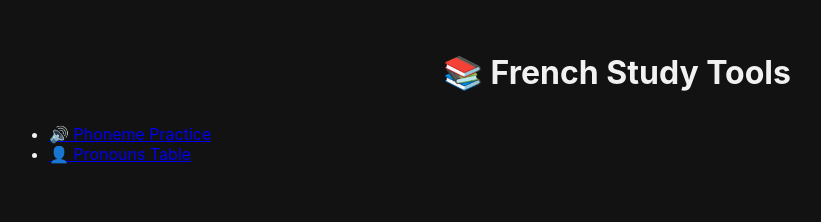
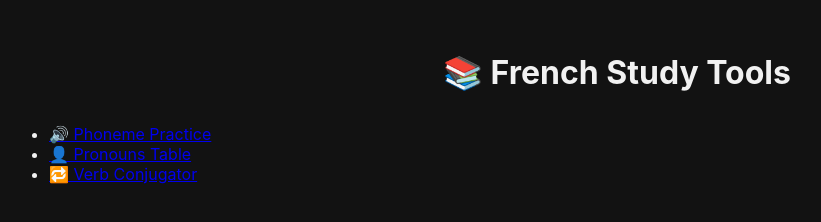
Before and after one commit to kacper-design/french-phonemes-app, a plain HTML site: page index.html in a window 1280 px wide. Shown: the whole page, without its empty margins (23-844 px from the left). Drawn offline with Linux system fonts and the light colour scheme.

Commit message:
first commit

```diff
--- a/index.html
+++ b/index.html
@@ -10,7 +10,7 @@
   <ul>
     <li><a href="phonemes/index.html">🔊 Phoneme Practice</a></li>
     <li><a href="pronouns/index.html">👤 Pronouns Table</a></li>
-    <!-- Add more tools here -->
+    <li><a href="conjugator/index.html">🔁 Verb Conjugator</a></li>
   </ul>
 </body>
 </html>
```
